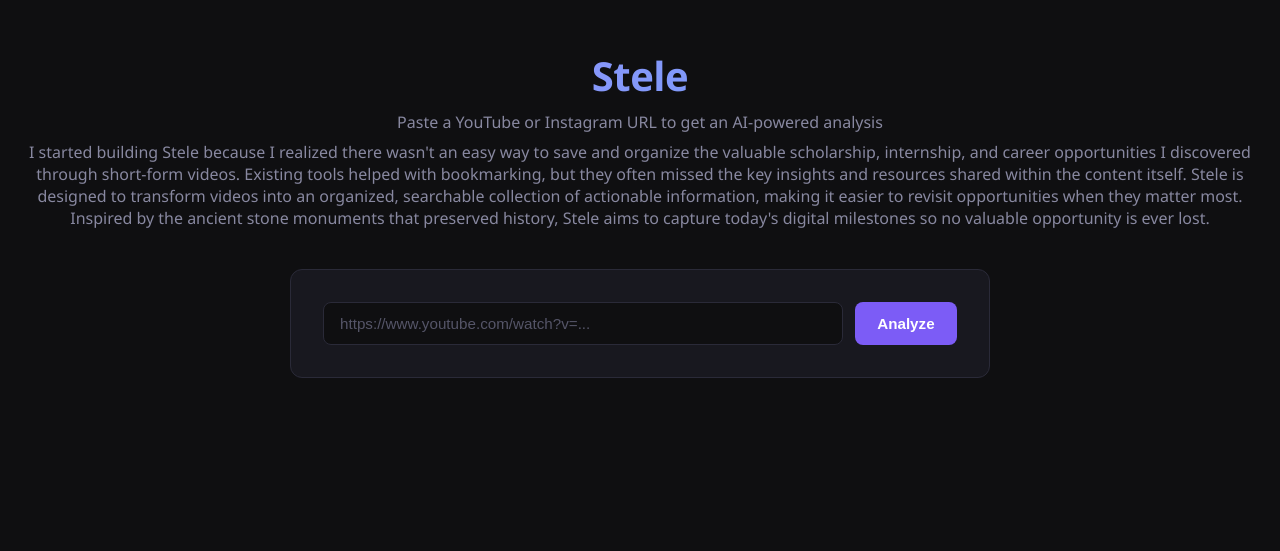
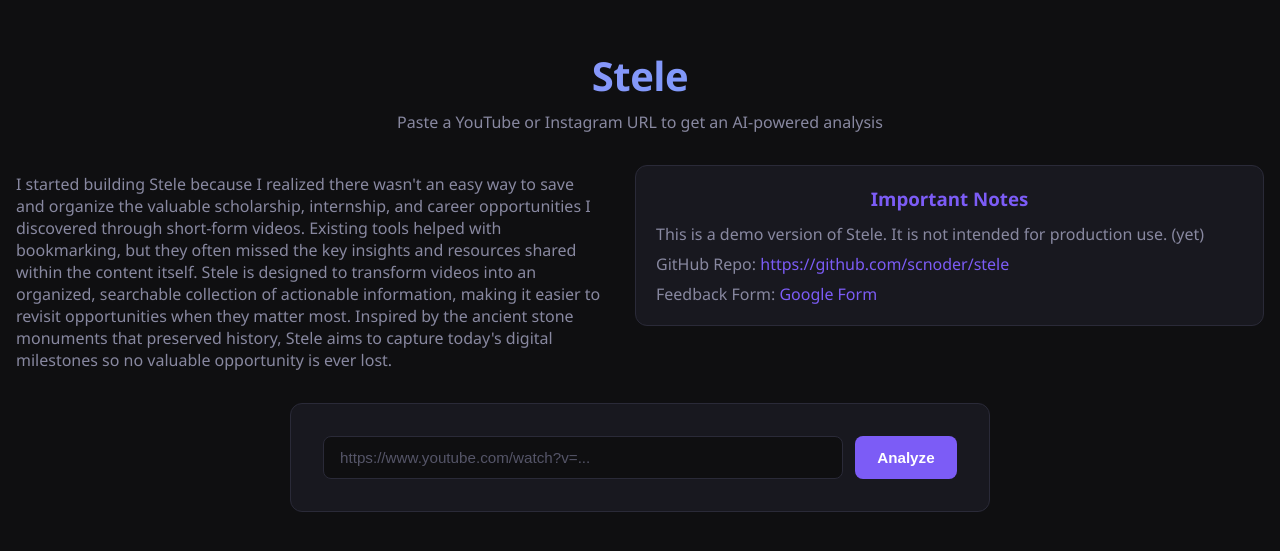
Before and after one commit to scnoder/stele, a Flask app: page / in a window 1280 px wide. Shown: the top 551 px of the page. Run offline with Flask 3, Linux system fonts and the light colour scheme.

Commit message:
feat: added box and information for important notes

```diff
--- a/static/css/style.css
+++ b/static/css/style.css
@@ -44,6 +44,7 @@ header p {
     padding: 2rem;
     width: 100%;
     max-width: 700px;
+    margin: 2rem auto 0;
 }
 
 .input-row {
@@ -154,3 +155,56 @@ details summary {
 details .result-box {
     margin-top: 0.6rem;
 }
+
+.hero-content {
+    display: flex;
+    gap: 2rem;
+    align-items: flex-start;
+    margin-top: 2rem;
+}
+
+.hero-left {
+    flex: 1;
+    text-align: left;
+}
+
+.hero-right {
+    flex: 1;
+    background: #18181f;
+    border: 1px solid #2a2a38;
+    border-radius: 12px;
+    padding: 1.25rem;
+    text-align: left;
+}
+
+.hero-right h3 {
+    color: #7c5cf6;
+    margin-bottom: 0.75rem;
+}
+
+.hero-right ul {
+    margin-top: 0.75rem;
+    padding-left: 1.2rem;
+}
+
+.hero-right li {
+    margin-bottom: 0.5rem;
+}
+
+@media (max-width: 800px) {
+    .hero-content {
+        flex-direction: column;
+    }
+
+    .hero-left,
+    .hero-right {
+        width: 100%;
+    }
+}
+
+
+a {
+    color: #7c5cf6;
+    text-decoration: none;
+
+}
--- a/templates/index.html
+++ b/templates/index.html
@@ -14,8 +14,32 @@
     <header>
         <h1>Stele</h1>
         <p>Paste a YouTube or Instagram URL to get an AI-powered analysis</p>
-        <p>I started building Stele because I realized there wasn't an easy way to save and organize the valuable scholarship, internship, and career opportunities I discovered through short-form videos. Existing tools helped with bookmarking, but they often missed the key insights and resources shared within the content itself. Stele is designed to transform videos into an organized, searchable collection of actionable information, making it easier to revisit opportunities when they matter most. Inspired by the ancient stone monuments that preserved history, Stele aims to capture today's digital milestones so no valuable opportunity is ever lost.</p>
-    </header>
+
+        <div class="hero-content">
+            <div class="hero-left">
+                <p>
+                    I started building Stele because I realized there wasn't an easy way
+                    to save and organize the valuable scholarship, internship, and career
+                    opportunities I discovered through short-form videos. Existing tools
+                    helped with bookmarking, but they often missed the key insights and
+                    resources shared within the content itself. Stele is designed to
+                    transform videos into an organized, searchable collection of actionable
+                    information, making it easier to revisit opportunities when they
+                    matter most. Inspired by the ancient stone monuments that preserved
+                    history, Stele aims to capture today's digital milestones so no
+                    valuable opportunity is ever lost.
+                </p>
+            </div>
+
+            <div class="hero-right">
+                <center>
+                <h3>Important Notes</h3>
+                </center>
+                <p>This is a demo version of Stele. It is not intended for production use. (yet)</p>
+                <p>GitHub Repo: <a href="https://github.com/scnoder/stele">https://github.com/scnoder/stele</a></p>
+                <p>Feedback Form: <a href="https://docs.google.com/forms/d/e/1FAIpQLScdmGE6WOi6VoCDeLNIhkH5s2jdXUkqx2zr7s4HTCF1YJi-SQ/viewform?usp=sharing&ouid=107945778200813789461">Google Form</a></p>
+            </div>
+        </div>
 
     <div class="card">
         <div class="input-row">
```
